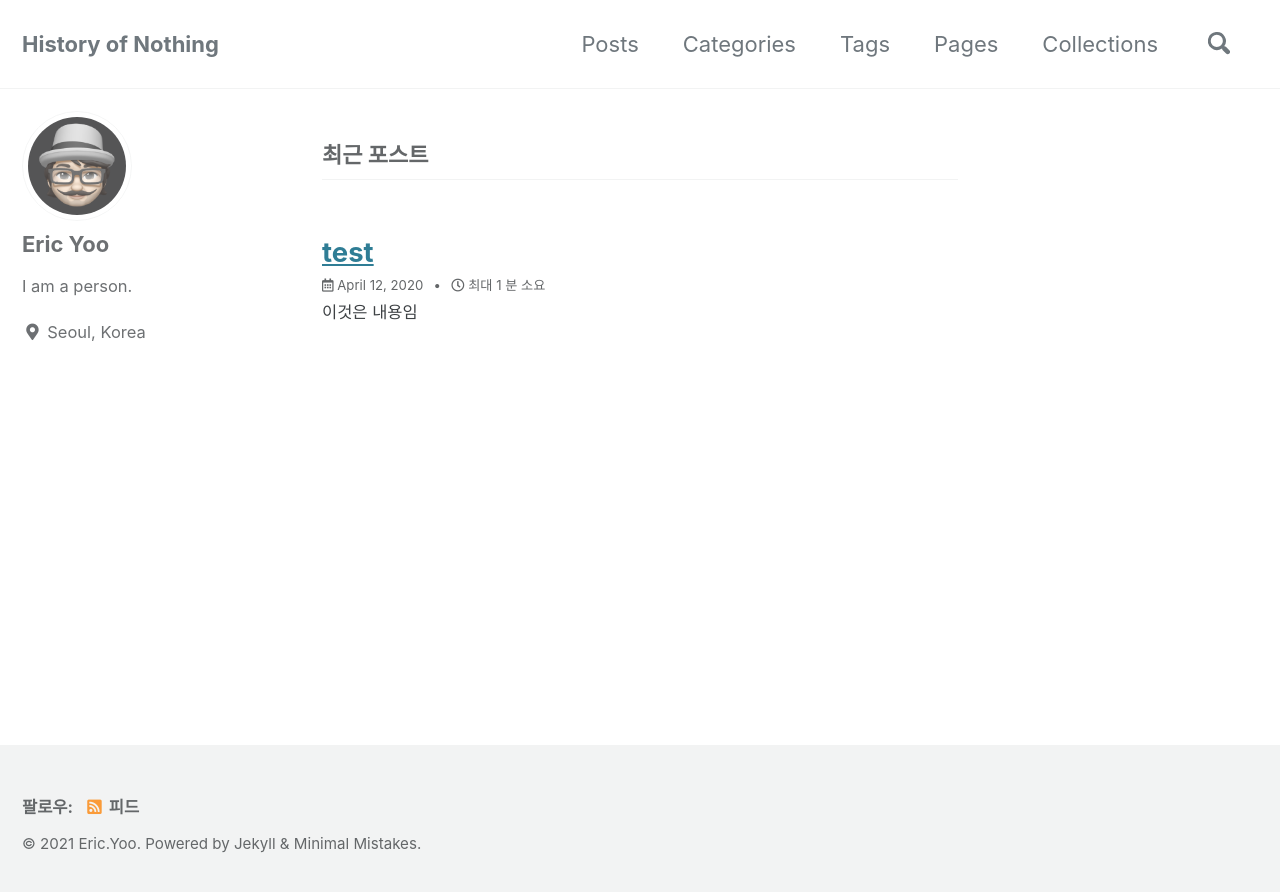
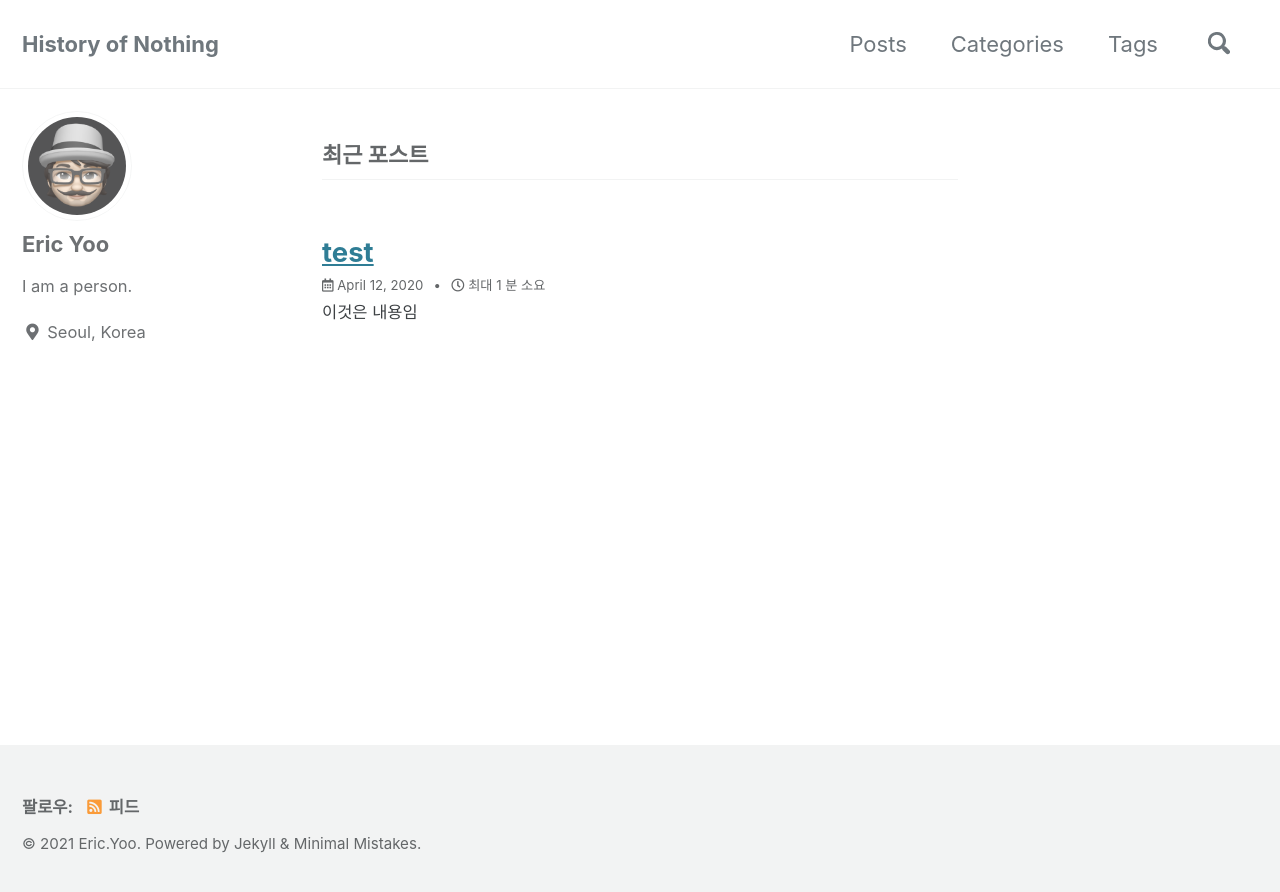
Before and after one commit to yoosungung/yoosungung.github.io, a Jekyll site: the page built from index.html, in a window 1280 px wide. Shown: the top 892 px of the page. Built offline with Jekyll 4.4.1, drawn with Linux system fonts in a browser that asks for light colours; cached includes are drawn as plain includes; the list of posts is cut into pages by our own code.

Commit message:
Update navigation.yml

```diff
--- a/_data/navigation.yml
+++ b/_data/navigation.yml
@@ -8,10 +8,6 @@ main:
     url: /categories/
   - title: "Tags"
     url: /tags/
-  - title: "Pages"
-    url: /page-archive/
-  - title: "Collections"
-    url: /collection-archive/
   #- title: "External Link"
   #  url: https://google.com
   # - title: "Sitemap"
```
